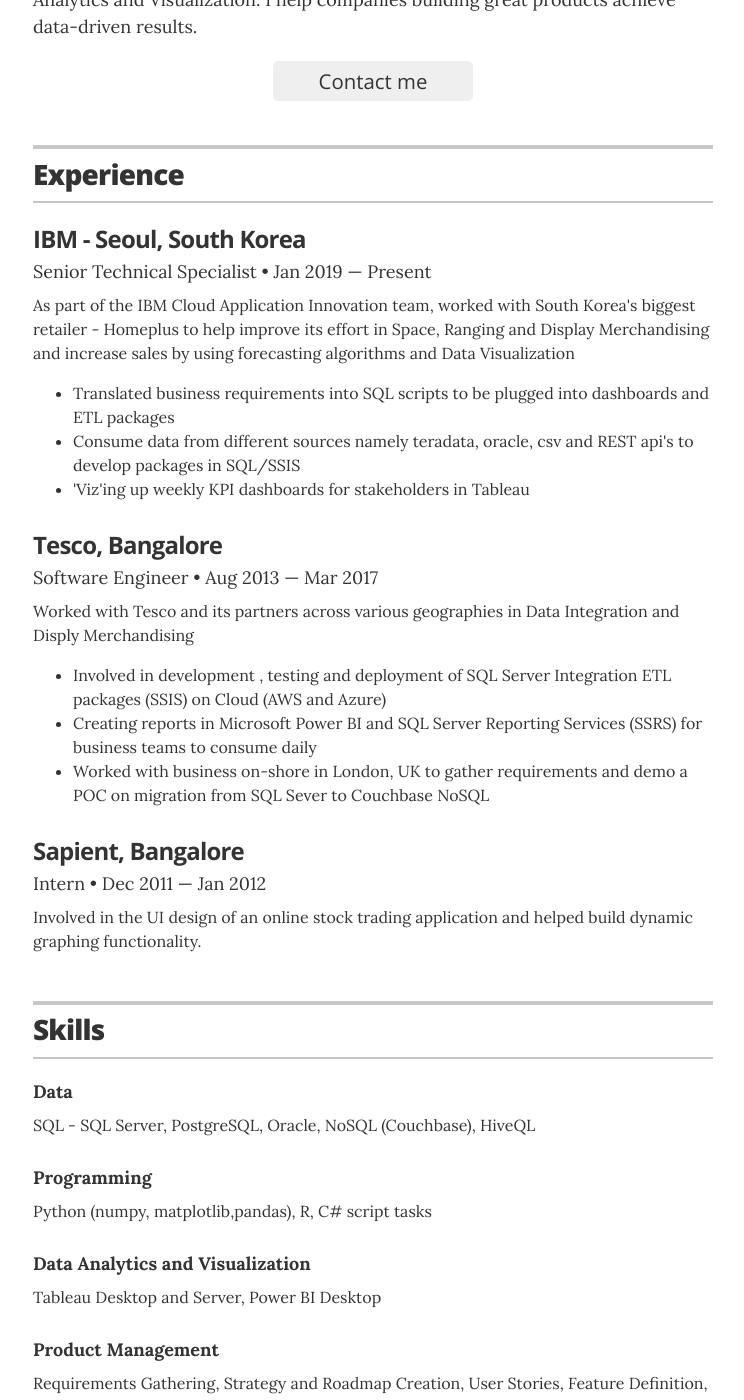
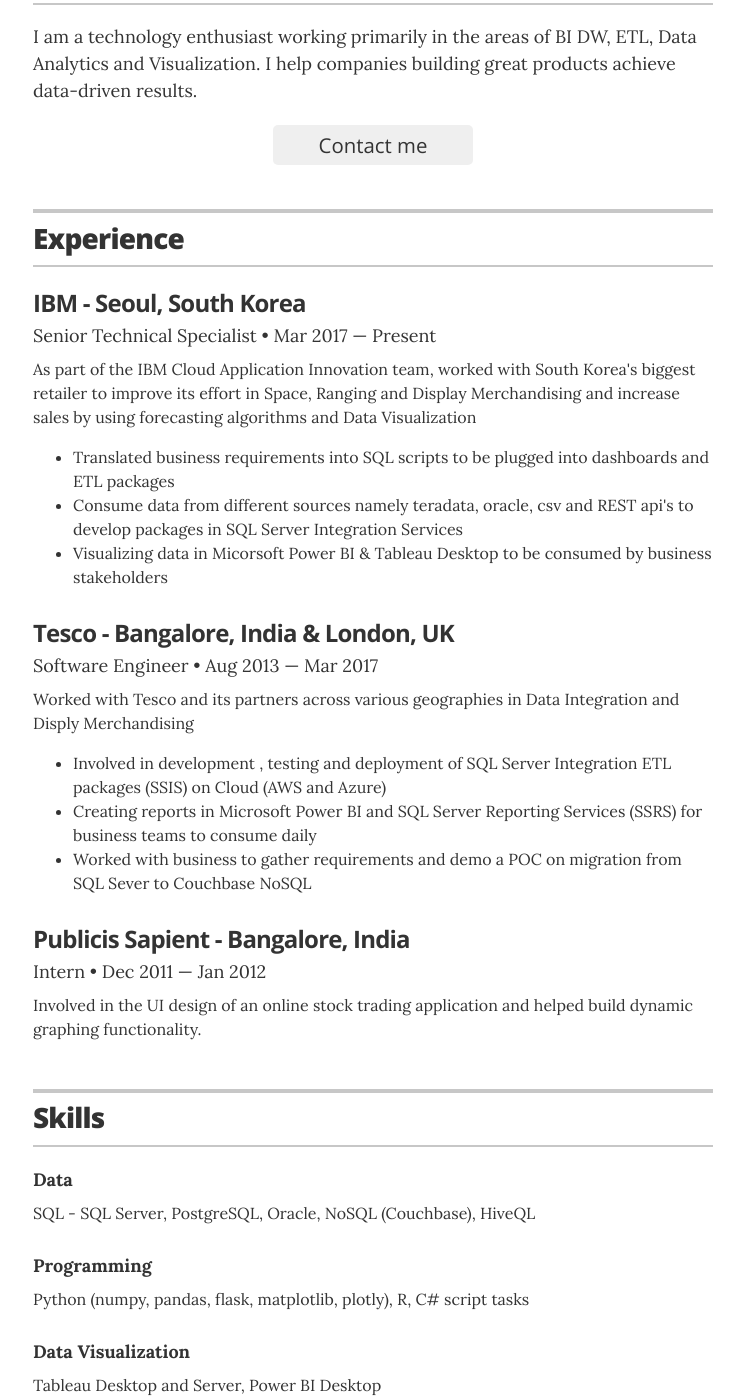
Before and after one commit to robathija/rohit-resume, a Jekyll site: the page built from index.html, in a window 1280 px wide and 1400 px high, scrolled down 315 px. Shown: the whole window, without its empty margins (267-1011 px from the left). Built offline with Jekyll 4.4.1, drawn with Linux system fonts in a browser that asks for light colours; some of the changed text lies outside the part shown.

Commit message:
Modified contents

```diff
--- a/_config.yml
+++ b/_config.yml
@@ -11,7 +11,7 @@
 # Resume settings
 resume_avatar:                  "true"
 resume_name:                    "Rohit Bathija"
-resume_title:                   "Hi there!"
+resume_title:                   "Technology Consultant Business Intelligence + Data Analytics & Visualization"
 resume_contact_email:           "rohit3991@gmail.com"
 resume_contact_telephone:       "+82 1049954855"
 resume_contact_address:         "Seoul, South Korea"
@@ -44,7 +44,7 @@
   # resume_facebook_url:          "insert Facebook URL here"
   resume_linkedin_url:          "https://www.linkedin.com/in/robathija"
   resume_instagram_url:         "https://instagram.com/robathija"
-  resume_website_url:           "http://bangaloredataguy.blogspot.com"
+  # resume_website_url:           "http://bangaloredataguy.blogspot.com"
 resume_print_social_links:      true
 
 # Design settings
--- a/_data/experience.yml
+++ b/_data/experience.yml
@@ -1,23 +1,19 @@
 # Jobs
 # IBM Korea
 - company: IBM - Seoul, South Korea
-  position: Technical Specialist
-  duration: Mar 2017 &mdash; Jan 2019
+  position: Senior Technical Specialist
+  duration: Mar 2017 &mdash; Present
   summary: As part of the IBM Cloud Application Innovation team, worked with South Korea's biggest retailer to improve its effort in Space, Ranging and Display Merchandising and increase sales by using forecasting algorithms and Data Visualization<ul class="resume-item-list"><li>Translated business requirements into SQL scripts to be plugged into dashboards and ETL packages</li><li>Consume data from different sources namely teradata, oracle, csv and REST api's to develop packages in SQL Server Integration Services</li><li>Visualizing data in Micorsoft Power BI & Tableau Desktop to be consumed by business stakeholders</li></ul>
 
-  position: Senior Technical Specialist
-  duration: Jan 2019 &mdash; Present
-  summary: As part of the IBM Cloud Application Innovation team, worked with South Korea's biggest retailer - Homeplus to help improve its effort in Space, Ranging and Display Merchandising and increase sales by using forecasting algorithms and Data Visualization<ul class="resume-item-list"><li>Translated business requirements into SQL scripts to be plugged into dashboards and ETL packages</li><li>Consume data from different sources namely teradata, oracle, csv and REST api's to develop packages in SQL/SSIS</li><li>'Viz'ing up weekly KPI dashboards for stakeholders in Tableau</li></ul>
-
 # Tesco PLC
-- company: Tesco, Bangalore
+- company: Tesco - Bangalore, India & London, UK
   position: Software Engineer
   duration:  Aug 2013 &mdash; Mar 2017
-  summary: Worked with Tesco and its partners across various geographies in Data Integration and Disply Merchandising<ul class="resume-item-list"><li>Involved in development , testing and deployment of SQL Server Integration ETL packages (SSIS) on Cloud (AWS and Azure)</li><li>Creating reports in Microsoft Power BI and SQL Server Reporting Services (SSRS) for business teams to consume daily</li><li>Worked with business on-shore in London, UK to gather requirements and demo a POC on migration from SQL Sever to Couchbase NoSQL</li>
+  summary: Worked with Tesco and its partners across various geographies in Data Integration and Disply Merchandising<ul class="resume-item-list"><li>Involved in development , testing and deployment of SQL Server Integration ETL packages (SSIS) on Cloud (AWS and Azure)</li><li>Creating reports in Microsoft Power BI and SQL Server Reporting Services (SSRS) for business teams to consume daily</li><li>Worked with business to gather requirements and demo a POC on migration from SQL Sever to Couchbase NoSQL</li>
 
 
 # Sapient
-- company: Sapient, Bangalore
+- company: Publicis Sapient - Bangalore, India
   position: Intern
   duration:   Dec 2011  &mdash; Jan 2012
   summary: Involved in the UI design of an online stock trading application and helped build dynamic graphing functionality.
--- a/_data/recognitions.yml
+++ b/_data/recognitions.yml
@@ -2,7 +2,7 @@
 - award: Quarterly Value Award
   organization: Tesco
   year: 2015
-  summary: Awarded for building a Windows app using C# to find prodcut location in store which is being used by over 3000 stores in Thailand.
+  summary: Awarded for building a Windows app to find prodcut location in store which is being used by over 3000 stores in Tesco Lotus, Thailand.
 
 - award: Innovation Champion
   organization: Tesco
@@ -12,4 +12,4 @@
 - award: Customer Success Award
   organization: IBM Korea
   year: 2017
-  summary: For migrating legacy reports onto Tableau Server
+  summary: For automating business processes and setting up of visual dashboards replacing complex Excel macros
--- a/_data/skills.yml
+++ b/_data/skills.yml
@@ -5,16 +5,16 @@
 
 # Programming
 - skill: Programming
-  description: Python (numpy, matplotlib,pandas), R, C# script tasks
+  description: Python (numpy, pandas, flask, matplotlib, plotly), R, C# script tasks
 
 # Data Analytics and Visualization
-- skill: Data Analytics and Visualization
+- skill: Data Visualization
   description: Tableau Desktop and Server, Power BI Desktop
 
 # Product
 - skill: Product Management
-  description: Requirements Gathering, Strategy and Roadmap Creation, User Stories, Feature Definition, Prototyping, Agile - Scrum & Kanban
+  description: Strategy and Roadmap Creation, User Stories, Feature Definition, Prototyping, Agile - Scrum & Kanban
 
 # Tools
-- skill: Tools
-  description: Jira, Splunk, AppDynamics, Git
+- skill: Cloud & Tools
+  description: AWS, Azure, Jira, Splunk, AppDynamics, Git
```
